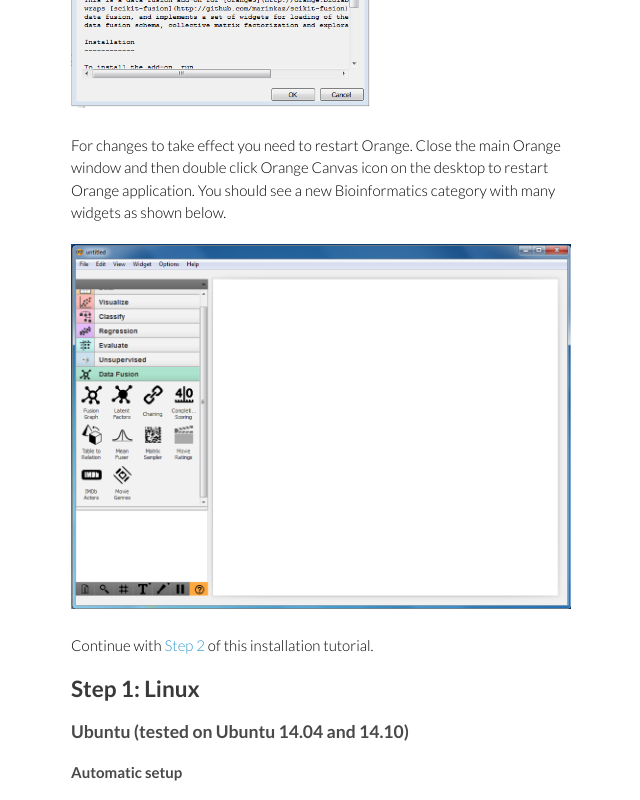
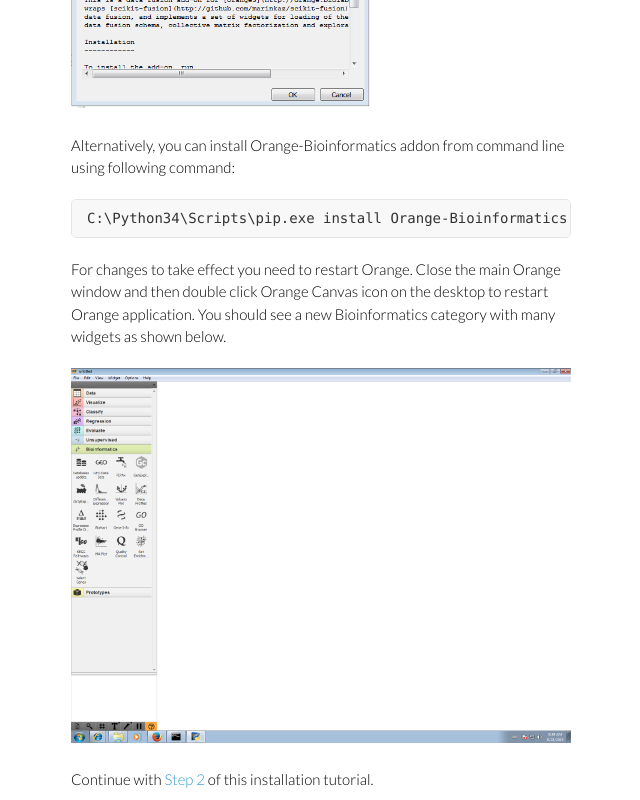
Before and after one commit to biolab/install-orange, a plain HTML site: page index.html in a window 1280 px wide. Shown: the part 5100-5900 px from the top of the page, without its empty margins (499-1139 px from the left). Drawn offline with Linux system fonts and the light colour scheme.

Commit message:
Add tutorial images.

```diff
--- a/index.html
+++ b/index.html
@@ -140,12 +140,16 @@
 
 <p><a href="windows17-2.png"><img src="windows17-2.png" style="max-width:300px;"></a></p>
 
+<p>Alternatively, you can install Orange-Bioinformatics addon from command line
+using following command:</p>
+<pre><code>C:\Python34\Scripts\pip.exe install Orange-Bioinformatics</code></pre>
+
 <p> For changes to take effect you need to restart Orange. Close
 the main Orange window and then double click Orange Canvas
 icon on the desktop to restart Orange application.
 You should see a new Bioinformatics category with many widgets as shown below. </p>
 
-<p><a href="windows29-2.png"><img src="windows29-2.png" style="max-width:500px;"></a></p>
+<p><a href="windows-bio.png"><img src="windows-bio.png" style="max-width:500px;"></a></p>
 
 Continue with <a href="#testing">Step 2</a> of this installation tutorial.</p>
 
```
Also changed, not shown: tutorial02.png (added), tutorial03.png (added), windows-bio.png (added).
